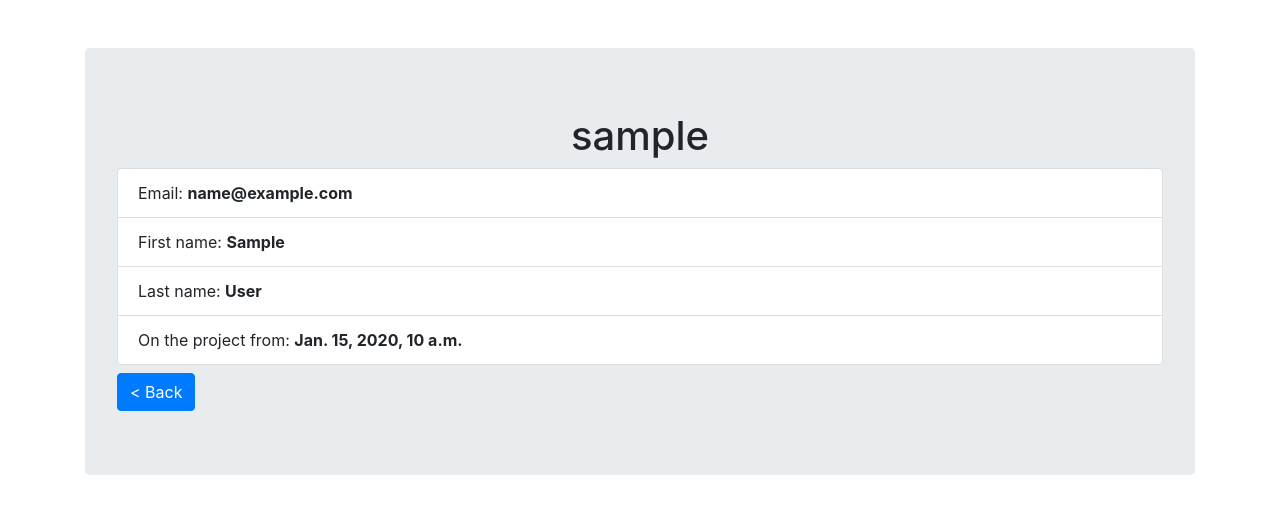
After one commit to marcustas/course_django, a Django app: page /employees/1/ in a window 1280 px wide. The commit adds this page. Shown: the top 514 px of the page. Run offline with Django 4.2, Linux system fonts and the light colour scheme; tables that the repository leaves empty hold one stand-in row (values such as "Sample post"); some libraries are stand-ins or nearby versions.

Commit message:
[add] -> search by email [add] -> DetailView -> added a user card page with delete and back edit buttons [add] -> pagination

```diff
--- a/hr/urls.py
+++ b/hr/urls.py
@@ -8,6 +8,7 @@ urlpatterns = [
     path('employees/create/', views.EmployeeCreateView.as_view(), name='employee_create'),
     path('employees/update/<int:pk>/', views.EmployeeUpdateView.as_view(), name='employee_update'),
     path('employees/delete/<int:pk>/', views.EmployeeDeleteView.as_view(), name='employee_delete'),
+    path('employees/<int:pk>/', views.EmployeeDetailsView.as_view(), name='employee_details'),
 ]
 
 # from hr.views.function_views import (
--- a/hr/views/generic_views.py
+++ b/hr/views/generic_views.py
@@ -8,6 +8,8 @@ from django.views.generic import (
     UpdateView,
     DetailView
 )
+from django.core.paginator import Paginator, Page
+
 
 from hr.forms import EmployeeForm
 from hr.models import Employee
@@ -21,6 +23,7 @@ class EmployeeListView(ListView):
     model = Employee
     template_name = 'employee_list.html'
     context_object_name = 'employees'
+    paginate_by = 3
 
     def get_queryset(self):
         queryset = super().get_queryset()
@@ -30,9 +33,26 @@ class EmployeeListView(ListView):
             queryset = queryset.filter(
                 Q(first_name__icontains=search) |
                 Q(last_name__icontains=search) |
-                Q(position__title__icontains=search),
+                Q(position__title__icontains=search) |
+                Q(email__icontains=search),
             )
         return queryset
+
+
+
+
+class EmployeeDetailsView(DetailView):
+    model = Employee
+    template_name = 'employee_details.html'
+    context_object_name = 'employees'
+
+    def test_func(self):
+        return user_is_superadmin(self.request.user)
+
+
+
+
+
 
 
 class EmployeeCreateView(UserPassesTestMixin, CreateView):
--- /dev/null
+++ b/templates/employee_details.html
@@ -0,0 +1,30 @@
+{% extends 'base.html' %}
+
+{% block title %}Employee Details{% endblock title %}
+
+{% block content %}
+    <div class="jumbotron">
+    <i class="bi bi-person-circle"></i>
+      <h1 class="text-center">{{ employees }}</h1>
+      <ul class="list-group">
+          <li class="list-group-item">Email: <b>{{ employees.email }}</b></li>
+          <li class="list-group-item">First name: <b>{{ employees.first_name }}</b></li>
+          <li class="list-group-item">Last name: <b>{{ employees.last_name }}</b></li>
+          <li class="list-group-item">On the project from: <b>{{ employees.date_joined }}</b></li>
+
+      </ul>
+        <a href="{% url 'employee_list' %}" class="btn btn-primary mt-2">< Back</a>
+    {% if request.user.is_superuser %}
+
+          <a href="/employees/update/{{ employees.id }}" class="btn btn-primary mt-2">Update</a>
+          <a href="/employees/delete/{{ employees.id }}" class="btn btn-danger mt-2">Delete</a>
+
+    {% endif %}
+    </div>
+
+
+
+
+
+
+{% endblock %}
```
Also changed, not shown: templates/employee_list.html (+31 -0 lines).
